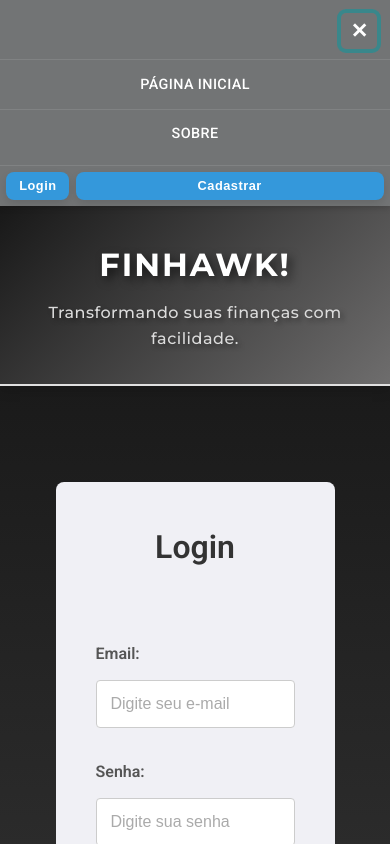
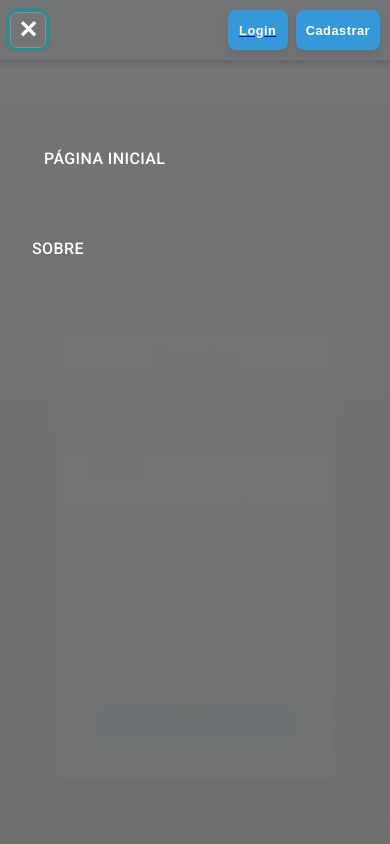
Before and after one commit to CarlosVigna/FinHawk, a React (Vite) app in the folder Frontend/: page /login in a window 390 px wide. Both pictures are taken after a click on the button "Menu". Shown: the top 844 px of the page. Built offline with nearby package versions, Linux system fonts and the light colour scheme.

Commit message:
Ajusta estilos de layout e responsividade em componentes

```diff
--- a/Frontend/src/componentes/Banner/banner.css
+++ b/Frontend/src/componentes/Banner/banner.css
@@ -70,6 +70,7 @@
 @media screen and (max-width: 768px) {
     .banner-container {
         height: 180px;
+        margin-top: 60px; /* Ajustado para remover espaço extra */
     }
 
     .banner h1 {
@@ -82,3 +83,35 @@
         padding: 0 15px;
     }
 }
+
+@media screen and (max-width: 480px) {
+    .banner-container {
+        height: 150px;
+    }
+
+    .banner h1 {
+        font-size: 28px;
+    }
+
+    .banner p {
+        font-size: 14px;
+    }
+}
+
+@media screen and (max-width: 425px) {
+    .banner-container {
+        height: 140px;
+        margin-top: 60px;
+    }
+
+    .banner h1 {
+        font-size: 24px;
+        margin-bottom: 8px;
+    }
+
+    .banner p {
+        font-size: 13px;
+        padding: 0 10px;
+        line-height: 1.4;
+    }
+}
--- a/Frontend/src/componentes/MenuHome/index.jsx
+++ b/Frontend/src/componentes/MenuHome/index.jsx
@@ -80,25 +80,33 @@ function MenuHome({ scrollToCadastro }) {
                 </button>
             </div>
 
+            <div
+                className={`nav-overlay ${isMenuOpen ? 'active' : ''}`}
+                onClick={() => setIsMenuOpen(false)}
+            />
+
             <ul className={`nav-list ${isMenuOpen ? 'active' : ''}`}>
-                <li className={isActive('/home') ? 'active' : ''}>
-                    <Link to="/home" onClick={handleLinkClick}>Página Inicial</Link>
+                <li style={{ "--i": 1 }} className={isActive('/home') ? 'active' : ''}>
+                    <Link to="/home" onClick={handleLinkClick}>
+                        <i className="fas fa-home"></i>
+                        <span>Página Inicial</span>
+                    </Link>
                 </li>
-                <li className={isActive('/sobre') ? 'active' : ''}>
+                <li style={{ "--i": 2 }} className={isActive('/sobre') ? 'active' : ''}>
                     <Link to="/sobre" onClick={handleLinkClick}>Sobre</Link>
                 </li>
                 {isAuthenticated && (
                     <>
-                        <li className={isActive('/contas') ? 'active' : ''}>
+                        <li style={{ "--i": 3 }} className={isActive('/contas') ? 'active' : ''}>
                             <Link to="/contas" onClick={handleLinkClick}>Contas</Link>
                         </li>
-                        <li className={isActive('/cadastroTitulo') ? 'active' : ''}>
+                        <li style={{ "--i": 4 }} className={isActive('/cadastroTitulo') ? 'active' : ''}>
                             <Link to="/cadastroTitulo" onClick={handleLinkClick}>Cadastro de Títulos</Link>
                         </li>
-                        <li className={isActive('/cadastrarCategoria') ? 'active' : ''}>
+                        <li style={{ "--i": 5 }} className={isActive('/cadastrarCategoria') ? 'active' : ''}>
                             <Link to="/cadastrarCategoria" onClick={handleLinkClick}>Cadastro Categoria</Link>
                         </li>
-                        <li className={`dropdown ${isActive('/rel') ? 'active' : ''} ${isDropdownOpen ? 'open' : ''}`}>
+                        <li style={{ "--i": 6 }} className={`dropdown ${isActive('/rel') ? 'active' : ''} ${isDropdownOpen ? 'open' : ''}`}>
                             <Link to="#"
                                 className="dropdown-toggle"
                                 onClick={(e) => {
@@ -111,16 +119,16 @@ function MenuHome({ scrollToCadastro }) {
                                 Relatórios
                             </Link>
                             <ul className="dropdown-content" role="menu">
-                                <li className={isActive('/relContasReceber') ? 'active' : ''}>
+                                <li style={{ "--i": 7 }} className={isActive('/relContasReceber') ? 'active' : ''}>
                                     <Link to="/relContasReceber" onClick={handleDropdownItemClick}>Contas a Receber</Link>
                                 </li>
-                                <li className={isActive('/relContasPagar') ? 'active' : ''}>
+                                <li style={{ "--i": 8 }} className={isActive('/relContasPagar') ? 'active' : ''}>
                                     <Link to="/relContasPagar" onClick={handleDropdownItemClick}>Contas a Pagar</Link>
                                 </li>
-                                <li className={isActive('/relRecebimentos') ? 'active' : ''}>
+                                <li style={{ "--i": 9 }} className={isActive('/relRecebimentos') ? 'active' : ''}>
                                     <Link to="/relRecebimentos" onClick={handleDropdownItemClick}>Recebimentos</Link>
                                 </li>
-                                <li className={isActive('/relPagamentos') ? 'active' : ''}>
+                                <li style={{ "--i": 10 }} className={isActive('/relPagamentos') ? 'active' : ''}>
                                     <Link to="/relPagamentos" onClick={handleDropdownItemClick}>Pagamentos</Link>
                                 </li>
                             </ul>
--- a/Frontend/src/componentes/MenuHome/menuHome.css
+++ b/Frontend/src/componentes/MenuHome/menuHome.css
@@ -22,21 +22,22 @@ nav {
     display: flex;
     justify-content: space-between;
     align-items: center;
-    padding: 1rem 2rem;
+    padding: 0.8rem 4rem;
     background-color: var(--nav-background);
     box-shadow: var(--box-shadow);
     position: sticky;
     top: 0;
-    z-index: 10;
+    z-index: 1000;
     letter-spacing: 0.3px;
 }
 
 .nav-list {
     display: flex;
-    list-style: none;
+    align-items: center;
+    gap: 2rem;
     margin: 0;
     padding: 0;
-    gap: 1rem;
+    list-style: none;
 }
 
 .nav-list li {
@@ -49,10 +50,12 @@ nav {
     position: relative;
     text-decoration: none;
     color: var(--nav-text-color);
-    padding: 0.7rem 0.9rem;
+    padding: 0.5rem 1rem;
     border-radius: var(--border-radius);
     transition: all var(--transition-speed) ease;
     letter-spacing: 0.4px;
+    font-size: 0.95rem;
+    font-weight: 500;
 }
 
 .nav-list a::after {
@@ -86,7 +89,7 @@ nav {
     position: absolute;
     top: 100%;
     left: 0;
-    min-width: 220px;
+    min-width: 240px;
     background-color: var(--nav-background);
     border-radius: var(--border-radius);
     padding: 10px 0;
@@ -94,9 +97,11 @@ nav {
     box-shadow: 0 6px 20px rgba(0, 0, 0, 0.2);
     opacity: 0;
     visibility: hidden;
-    transform: translateY(-12px);
+    transform: translateY(10px);
     transition: all 0.25s cubic-bezier(0.3, 0, 0.3, 1);
     z-index: 100;
+    right: 0;
+    left: auto;
 }
 
 .dropdown-content::before {
@@ -157,20 +162,23 @@ nav {
 
 .buttons {
     display: flex;
-    gap: 0.75rem;
+    align-items: center;
+    gap: 1rem;
+    margin-left: auto;
 }
 
 .buttons button {
     background-color: var(--button-background);
     color: var(--nav-text-color);
     border: none;
-    padding: 0.6rem 1.25rem;
+    padding: 0.6rem 1.2rem;
     border-radius: var(--border-radius);
     cursor: pointer;
     font-weight: 600;
     transition: all var(--transition-speed) ease;
     transform: scale(1);
     letter-spacing: 0.5px;
+    min-width: 100px;
 }
 
 .buttons button:hover {
@@ -225,171 +233,323 @@ nav {
 @media screen and (max-width: 768px) {
     nav {
         padding: 0;
-        min-height: 60px;
-        flex-wrap: wrap;
     }
 
     .nav-header {
+        padding: 1rem;
+        background-color: var(--nav-background);
+        box-shadow: var(--box-shadow);
+        z-index: 1003;
+        position: fixed;
+        top: 0;
+        left: 0;
         width: 100%;
         height: 60px;
-        display: flex;
-        justify-content: space-between;
-        align-items: center;
-        padding: 0 1rem;
-        background-color: var(--nav-background);
-        border-bottom: 1px solid rgba(255, 255, 255, 0.1);
-        justify-content: flex-start;
-        padding-right: 180px;
     }
 
     .menu-toggle {
         display: flex;
         align-items: center;
         justify-content: center;
-        width: 36px;
-        height: 36px;
-        padding: 0.4rem;
+        width: 44px;
+        height: 44px;
         border: none;
-        border-radius: 5px;
+        border-radius: 50%;
         background-color: var(--button-background);
-        color: var(--nav-text-color);
-        font-size: 1.3rem;
-        font-weight: bold;
-        cursor: pointer;
-        transition: all var(--transition-speed) ease;
-        margin: 0;
-    }
-
-    .menu-toggle:hover {
-        background-color: #2980b9;
-        transform: scale(1.05);
-        opacity: var(--hover-opacity);
+        color: white;
+        font-size: 1.5rem;
+        position: fixed;
+        left: 1rem;
+        top: 0.8rem;
+        z-index: 1004;
+        box-shadow: 0 2px 8px rgba(0, 0, 0, 0.2);
+        transition: all 0.3s ease;
     }
 
     .menu-toggle:active {
         transform: scale(0.95);
     }
 
-    .nav-list {
-        top: 60px;
-        margin-top: 0;
-        border-top: none;
+    .nav-overlay {
+        position: fixed;
+        top: 0;
+        left: 0;
+        width: 100%;
+        height: 100%;
+        background-color: rgba(0, 0, 0, 0.6);
+        opacity: 0;
+        visibility: hidden;
+        transition: all 0.3s ease;
+        z-index: 1000;
+        backdrop-filter: blur(3px);
+    }
+
+    .nav-overlay.active {
+        opacity: 1;
+        visibility: visible;
     }
 
     .nav-list {
-        display: none;
+        position: fixed;
+        top: 64px;
+        left: -100%;
+        width: 100%;
+        height: calc(100% - 64px);
+        background-color: var(--nav-background);
+        padding: 20px 0;
+        transition: transform 0.3s ease-in-out;
+        z-index: 1002;
+        display: flex;
         flex-direction: column;
-        width: 100%;
-        gap: 0;
-        margin: 0;
-        padding: 0;
+        overflow-y: auto;
+        box-shadow: 2px 0 10px rgba(0, 0, 0, 0.1);
     }
 
     .nav-list.active {
-        display: flex;
+        transform: translateX(100%);
     }
 
     .nav-list li {
         width: 100%;
-        text-align: center;
-        border-bottom: 1px solid rgba(255, 255, 255, 0.1);
-    }
-
-    .nav-list li:last-child {
-        border-bottom: none;
+        padding: 0 16px;
+        margin: 4px 0;
     }
 
     .nav-list a {
-        padding: 0.8rem;
-        display: block;
         width: 100%;
+        padding: 16px;
+        border-radius: 8px;
+        justify-content: flex-start;
+        font-size: 1.1rem;
     }
 
     .dropdown-content {
-        position: static;
-        width: 100%;
-        margin-top: 0;
-        box-shadow: none;
-        opacity: 1;
-        visibility: visible;
-        display: none;
-        background-color: rgba(0, 0, 0, 0.2);
-    }
-
-    .dropdown.open .dropdown-content {
-        display: block;
+        margin: 4px 0;
+        width: calc(100% - 32px);
+        margin-left: 16px;
     }
 
     .dropdown-content a {
-        padding: 0.6rem 0.8rem;
+        padding: 14px 20px;
+    }
+
+    .menu-toggle {
+        left: 20px;
+        top: 12px;
     }
 
     .buttons {
-        width: 100%;
-        justify-content: center;
-        padding: 0.4rem;
-        gap: 0.5rem;
-        position: absolute;
-        top: 10px;
-        right: 0.5rem;
-        width: auto;
-        background: none;
+        right: 16px;
+        top: 12px;
+    }
+
+    .nav-header {
+        padding: 0 1rem;
+        height: 64px;
+    }
+
+    .menu-toggle {
+        width: 40px;
+        height: 40px;
+        left: 1.2rem;
+        top: 12px;
+        border-radius: 8px;
+        background-color: transparent;
+        border: 1px solid rgba(255, 255, 255, 0.2);
+    }
+
+    .nav-list {
+        width: 300px;
+        left: -300px;
+        padding: 70px 0 100px;
+        background: linear-gradient(180deg, var(--nav-background) 0%, rgba(114, 116, 117, 0.95) 100%);
+    }
+
+    .nav-list.active {
+        transform: translateX(300px);
+    }
+
+    .nav-list li {
+        margin: 4px 8px;
+        border-radius: 8px;
+        border: none;
+    }
+
+    .nav-list a {
+        padding: 12px 16px;
+        font-size: 1rem;
+        border-radius: 8px;
+        border: none;
+        display: flex;
+        align-items: center;
+        gap: 12px;
+    }
+
+    .nav-list a:hover {
+        background-color: rgba(255, 255, 255, 0.1);
+        padding-left: 20px;
+    }
+
+    .nav-list li.active {
+        background-color: rgba(255, 255, 255, 0.1);
+    }
+
+    .nav-list li.active a {
+        color: var(--primary-light);
+        border-left: none;
+        font-weight: 600;
+    }
+
+    .dropdown-content {
+        margin: 0 8px;
+        border-radius: 8px;
+        background-color: rgba(0, 0, 0, 0.15);
+    }
+
+    .dropdown-content a {
+        padding: 10px 16px 10px 44px;
+        font-size: 0.95rem;
+    }
+
+    .buttons {
+        height: 64px;
+        right: 1.2rem;
+        gap: 8px;
     }
 
     .buttons button {
+        padding: 8px 16px;
+        height: 40px;
+        display: flex;
+        align-items: center;
+        justify-content: center;
+    }
+
+    .nav-header {
+        height: 60px;
+        padding: 0;
+        display: flex;
+        justify-content: space-between;
+        align-items: center;
+    }
+
+    .buttons {
+        position: fixed;
+        top: 10px;
+        right: 16px;
+        height: 40px;
+        display: flex;
+        align-items: center;
+        gap: 8px;
+        z-index: 1004;
+    }
+
+    .buttons button {
+        padding: 8px 12px;
+        height: 40px;
+        min-width: unset;
+        font-size: 0.85rem;
+        background-color: var(--button-background);
+    }
+
+    .nav-list {
+        top: 60px;
+        height: calc(100vh - 60px);
+        padding-bottom: 60px;
+    }
+}
+
+@media screen and (max-width: 320px) {
+    .nav-list {
+        width: 260px;
+    }
+
+    .nav-list.active {
+        transform: translateX(260px);
+    }
+
+    .buttons {
+        right: 4rem;
+    }
+
+    .buttons button {
+        padding: 0.5rem 0.8rem;
+        font-size: 0.85rem;
         padding: 0.4rem 0.8rem;
+        font-size: 0.8rem;
+    }
+
+    .nav-list {
+        width: 85%;
+        max-width: 300px;
+        left: -85%;
+        padding-bottom: 80px;
+
+    }
+
+    .nav-list.active {
+        transform: translateX(100%);
+    }
+
+    .nav-list a {
+        font-size: 1rem;
+        padding: 14px;
+    }
+
+    .buttons {
+        right: 1rem;
+    }
+
+    .buttons button {
+        padding: 8px 12px;
+        min-width: 70px;
+        font-size: 0.85rem;
+    }
+}
+
+@media screen and (max-width: 425px) {
+    .nav-list {
+        width: 100%;
+        left: -100%;
+    }
+
+    .nav-list.active {
+        transform: translateX(100%);
+    }
+
+    .buttons {
+        right: 10px;
+    }
+
+    .buttons button {
+        padding: 6px 10px;
         font-size: 0.8rem;
         min-width: 60px;
     }
 
-    .buttons {
-        width: 100%;
-        justify-content: center;
-        padding: 0.8rem 0;
-        gap: 0.4rem;
-    }
-
     .menu-toggle {
-        display: block;
-        position: absolute;
-        right: 0.8rem;
-        top: 0.8rem;
-        z-index: 1000;
-        background: none;
-        border: none;
-        color: var(--nav-text-color);
-        font-size: 1.3rem;
-        cursor: pointer;
-        padding: 0.4rem;
-    }
-}
-
-@media screen and (max-width: 480px) {
-    .buttons {
-        position: static;
-        margin-top: 0.4rem;
-        width: 100%;
-        padding: 0.4rem;
-        border-top: 1px solid rgba(255, 255, 255, 0.1);
-    }
-
-    .nav-header {
-        padding-right: 0.8rem;
-    }
-
-    .buttons button {
-        flex: 1;
+        left: 10px;
+        width: 36px;
+        height: 36px;
     }
 }
 
 /* Estilos para Desktop (maiores que 768px) */
-@media screen and (min-width: 769px) {
+@media screen and (min-width: 768px) and (max-width: 1024px) and (orientation: landscape) {
     .nav-list {
-        display: flex;
-        list-style: none;
-        margin: 0;
-        padding: 0;
-        gap: 1rem;
-        width: auto;
+        width: 360px;
+        left: -360px;
+    }
+
+    .nav-list.active {
+        transform: translateX(360px);
+    }
+
+    .nav-header {
+        height: 70px;
+    }
+
+    .buttons button {
+        min-width: 100px;
     }
 }
--- a/Frontend/src/index.css
+++ b/Frontend/src/index.css
@@ -26,8 +26,10 @@ html, body {
   display: flex;
   flex-direction: column;
   min-height: 100vh;
+  overflow-x: hidden; /* Previne scroll horizontal indesejado */
 }
 
 main {
   flex: 1;
+  margin-top: 0; /* Remove espaço extra */
 }
```
